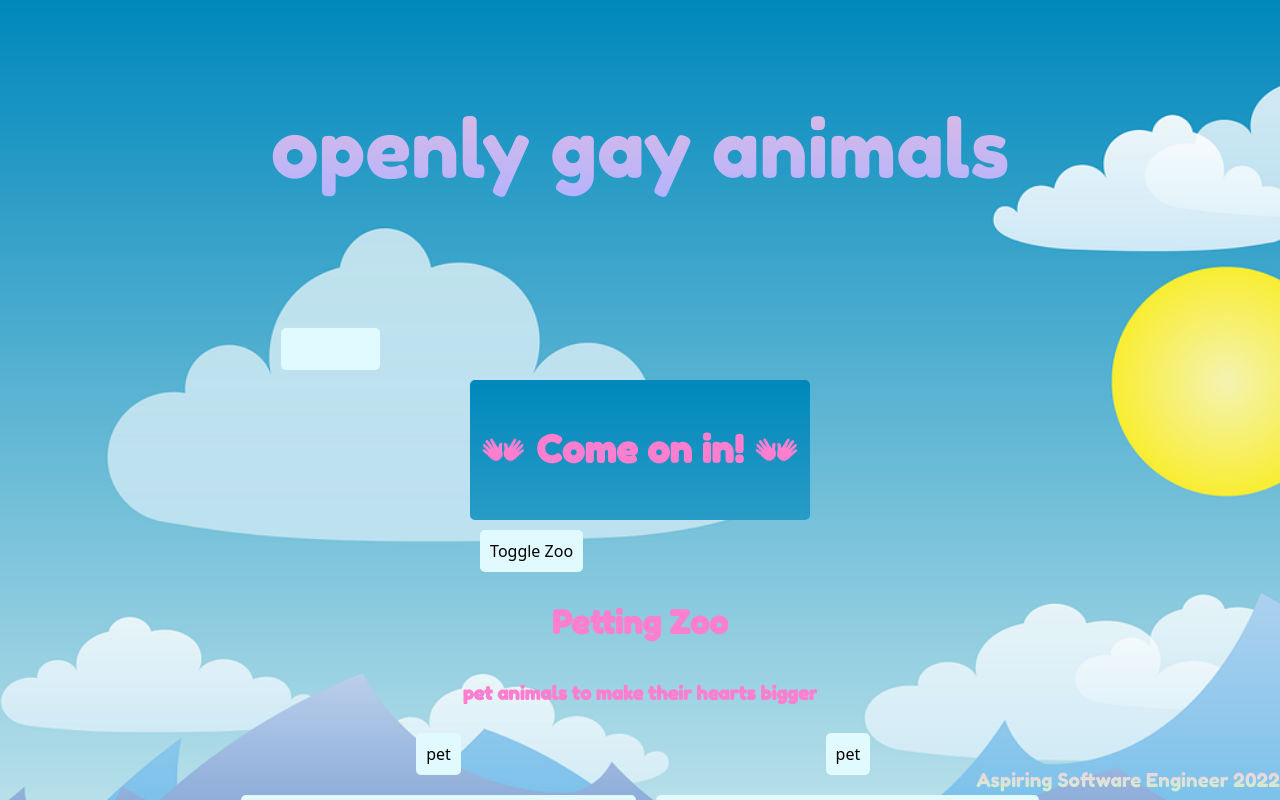
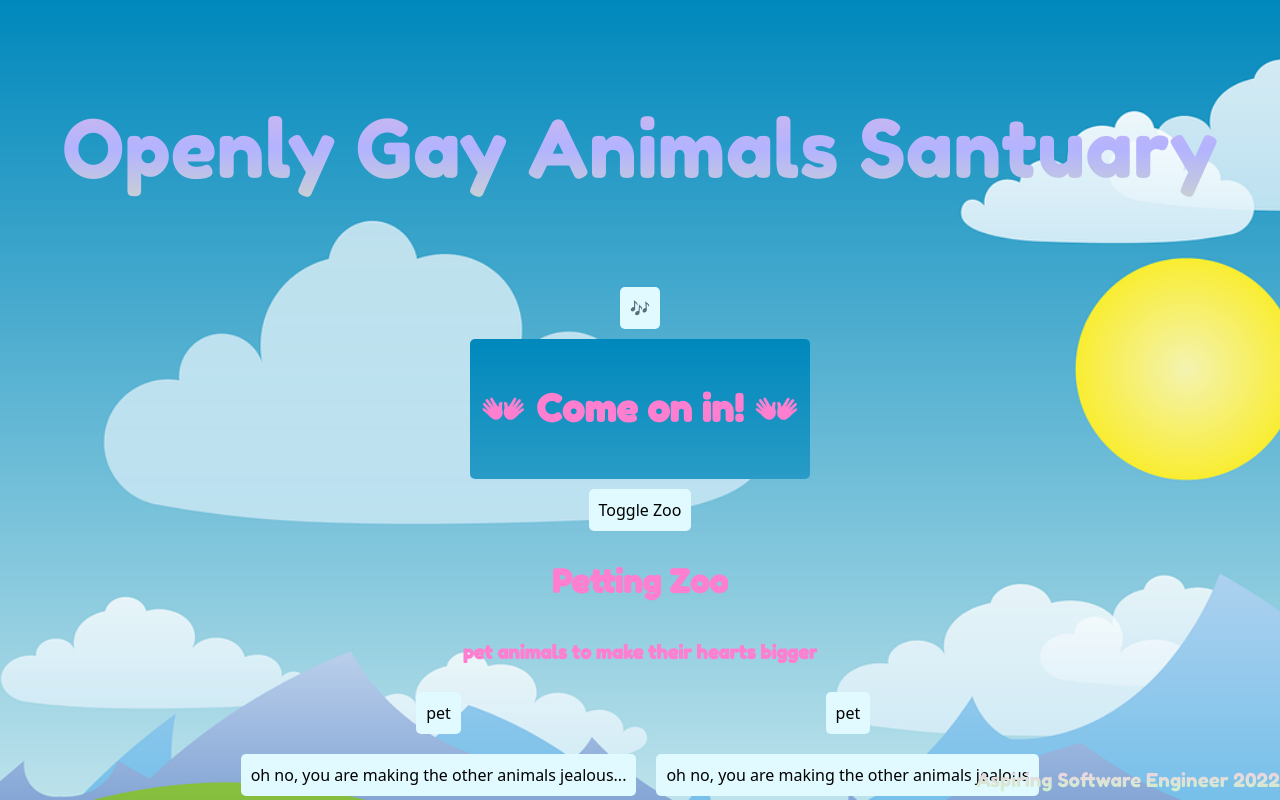
Before and after one commit to kashitamang/busy-zoo, a React (Create React App) app: page / in a window 1280 px wide. Shown: the top 800 px of the page. Built offline with nearby package versions, Linux system fonts and the light colour scheme.

Commit message:
adds styling to sign container

```diff
--- a/src/App.css
+++ b/src/App.css
@@ -28,10 +28,13 @@ body {
   background-size: cover;
 }
 
-/* .sign-container {
-  grid-column: 2;
-  grid-row: 2;
-} */
+.sign-container {
+  /* grid-column: 2;
+  grid-row: 2; */
+  display: flex;
+  flex-direction: column;
+  align-items: center;
+}
 
 button {
   padding: 10px;
--- a/src/App.js
+++ b/src/App.js
@@ -37,12 +37,14 @@ function App() {
     const copy = animals.slice();
     setAnimals(copy);
   }
-  // 🦭
+  // 🦭 a little walrus for the road
+
   //returns
   return (
     <div className="App">
       <Header/>
       <div className="sign-container">
+        <button>🎶</button>
         <OpenClosedSign zooIsOpen={zooIsOpen}/>
         <button onClick={() => setZooIsOpen(!zooIsOpen)}>Toggle Zoo</button>
       </div>
@@ -72,7 +74,6 @@ function App() {
         </div>
         <AnimalList animals={animals}/>
       </div>
-
       <Footer year="2022"/>
     </div>
   );
--- a/src/Components/Header/Header.js
+++ b/src/Components/Header/Header.js
@@ -4,8 +4,7 @@ import './Header.css';
 export default function Header() {
   return (
     <header>
-      <p>openly gay animals</p>
-      <button>play music</button>
+      <p>Openly Gay Animals Santuary</p>
     </header>
   );
 }
```
Also changed, not shown: 1 other file (tests, documents, lock files or other folders).
